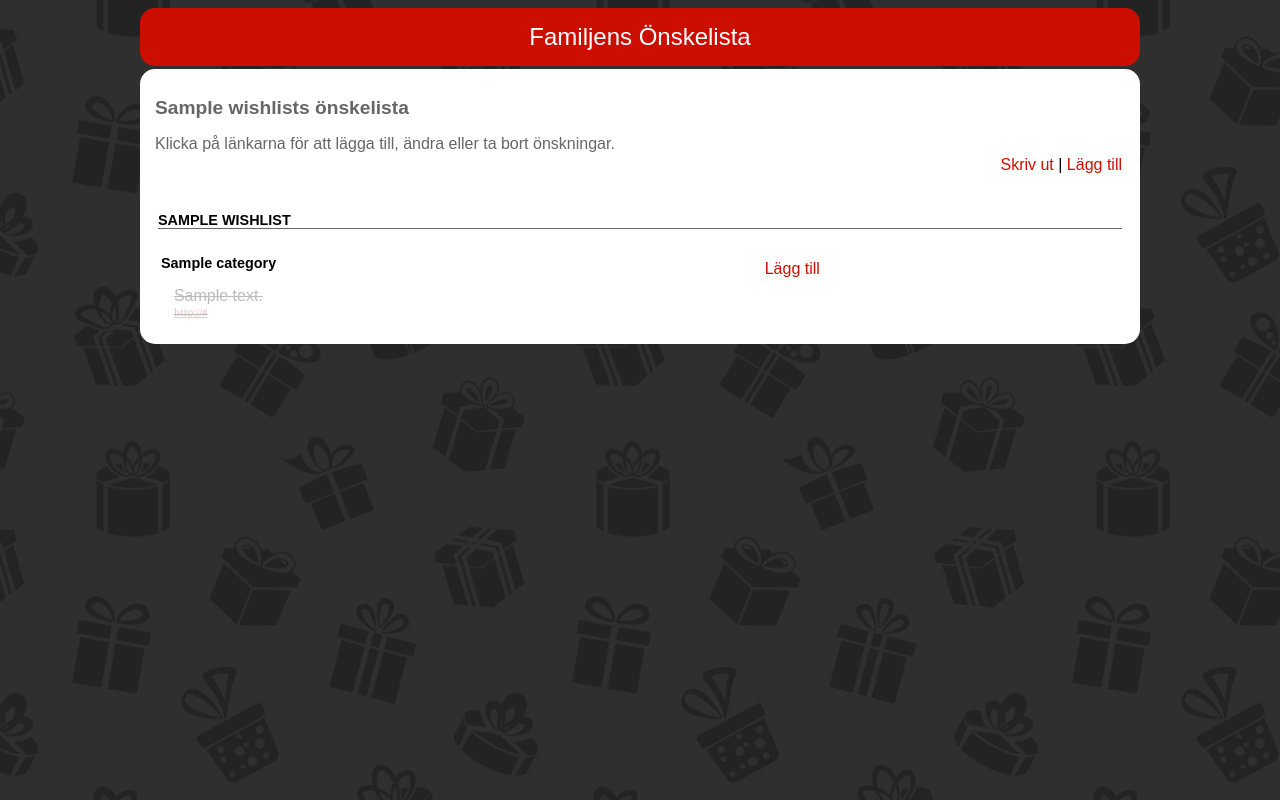
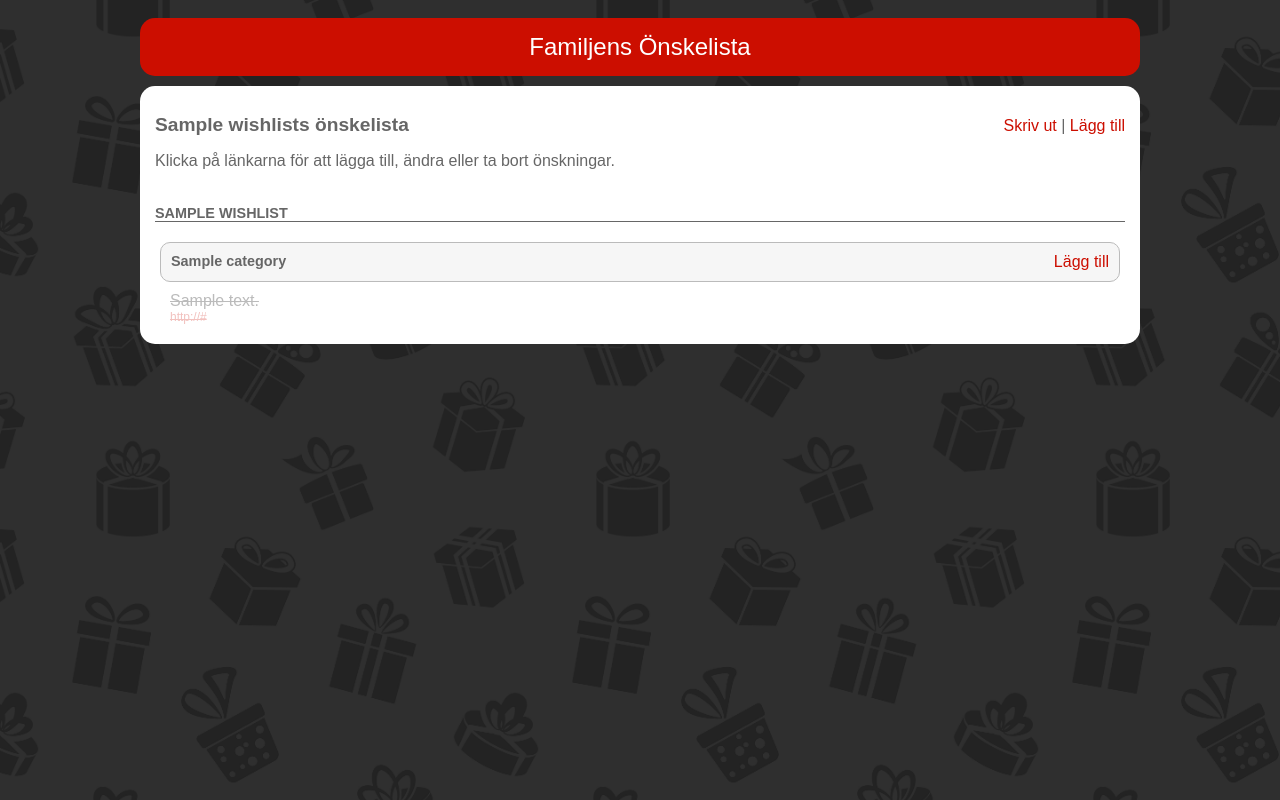
Before and after one commit to m00ndark/wish, a PHP site: page /list.php?id=1 in a window 1280 px wide. Run offline with PHP 8.4, Linux system fonts and the light colour scheme; the visitor is signed in with stand-in values (Sample User, id 1); tables that the repository leaves empty or names only in its code hold one stand-in row (values such as "Sample post"); data that the repository does not hold is empty.

Commit message:
Restyled list page

```diff
--- a/home.php
+++ b/home.php
@@ -196,7 +196,7 @@ dbDisconnect($connection);
 				{
 					A_TCALS["calendar"].f_hide();
 				}
-				closeDialog()
+				closeDialog();
 			}
 
 		</script>
--- a/list.php
+++ b/list.php
@@ -80,20 +80,9 @@ dbDisconnect($connection);
 	<head>
 		<meta name="viewport" content="width=device-width, initial-scale=1.0"/>
 		<meta name="theme-color" content="#2F2F2F"/>
-		<link rel="stylesheet" type="text/css" href="styles/<?php echo ($printMode ? 'print' : 'main'); ?>.css"/>
-		<script src="scripts/common.js" type="text/javascript"></script>
+		<link rel="stylesheet" type="text/css" href="styles/<?php echo ($printMode ? 'print' : 'main'); ?>.css?timestamp=<?php echo time()?>"/>
+		<script src="scripts/common.js?timestamp=<?php echo time()?>" type="text/javascript"></script>
 		<script language="javascript">
-
-			function highlightRow(row)
-			{
-				row.style.backgroundColor = "#F6F6F6";
-				row.cells[0].style.backgroundColor = "#FFFFFF";
-			}
-
-			function dehighlightRow(row)
-			{
-				row.style.backgroundColor = "#FFFFFF";
-			}
 
 			function showTooltip(tooltipLink, wishId)
 			{
@@ -117,12 +106,7 @@ dbDisconnect($connection);
 
 			function reserveWish(wishId)
 			{
-				setDialogSize("overlay", "loader", "dialog");
-				if (openAjaxPage("wish_dialog.php?action=reserve&listId=<?php echo $listId; ?>&wishId=" + wishId, "dialog"))
-				{
-					document.getElementById("overlay").style.display = "block";
-					document.getElementById("loader").style.display = "block";
-				}
+				showDialog("wish_dialog.php?action=reserve&listId=<?php echo $listId; ?>&wishId=" + wishId);
 			}
 
 			function deleteWish(wishId)
@@ -135,22 +119,12 @@ dbDisconnect($connection);
 
 			function editWish(wishId)
 			{
-				setDialogSize("overlay", "loader", "dialog");
-				if (openAjaxPage("wish_dialog.php?action=edit&listId=<?php echo $listId; ?>&wishId=" + wishId, "dialog"))
-				{
-					document.getElementById("overlay").style.display = "block";
-					document.getElementById("loader").style.display = "block";
-				}
+				showDialog("wish_dialog.php?action=edit&listId=<?php echo $listId; ?>&wishId=" + wishId);
 			}
 
 			function addWish(categoryId)
 			{
-				setDialogSize("overlay", "loader", "dialog");
-				if (openAjaxPage("wish_dialog.php?action=add&listId=<?php echo $listId; ?>&categoryId=" + categoryId, "dialog"))
-				{
-					document.getElementById("overlay").style.display = "block";
-					document.getElementById("loader").style.display = "block";
-				}
+				showDialog("wish_dialog.php?action=add&listId=<?php echo $listId; ?>&categoryId=" + categoryId);
 			}
 
 			function printList()
@@ -182,8 +156,7 @@ dbDisconnect($connection);
 
 			function cancelDialog()
 			{
-				document.getElementById("dialog").style.display = "none";
-				document.getElementById("overlay").style.display = "none";
+				closeDialog();
 			}
 
 		</script>
@@ -193,7 +166,7 @@ dbDisconnect($connection);
 		<div id="overlay">
 			<img id="loader" src="images/loader.gif">
 		</div>
-		<div id="dialog" style="display: none;"></div>
+		<div class="dialog" id="dialog"></div>
 
 		<form name="modify_wish" method="post" action="list.php">
 			<input name="action" type="hidden" value="">
@@ -201,7 +174,7 @@ dbDisconnect($connection);
 			<input name="wish_id" type="hidden" value="">
 		</form>
 
-		<div class="row header-row">
+		<div class="row-header">
 			<div class="col-center header">
 				Familjens Önskelista
 			</div>
@@ -209,6 +182,8 @@ dbDisconnect($connection);
 
 		<div class="row">
 			<div class="col-center content">
+				<div class="row">
+					<div class="col-9">
 						<h1>
 <?php
 if ($unauthorizedCall)
@@ -252,7 +227,7 @@ else
 <?php
 if ($unauthorizedCall)
 {
-	echo "Den efterfrågade listan är inte tillgänglig.\n";
+	echo "<p>Den efterfrågade listan är inte tillgänglig.</p>\n";
 	echo "<br><br><br>\n";
 }
 else
@@ -280,12 +255,10 @@ else
 		echo "</p>\n";
 	}
 ?>
-								<table width="100%">
-									<tr>
-										<td align="right">
+					</div>
+					<div class="col-3 right">
+						<p>
 <?php
-if (!$unauthorizedCall)
-{
 	if (!$printMode)
 	{
 		echo '<a href="javascript:printList()">Skriv&nbsp;ut</a>';
@@ -294,26 +267,19 @@ if (!$unauthorizedCall)
 			echo "&nbsp;|&nbsp;<a href=\"javascript:addWish()\">Lägg&nbsp;till</a>\n";
 		}
 	}
-}
 ?>
-										</td>
-									</tr>
-								</table>
-								<table width="100%">
-									<form name="modify_wish" method="post" action="list.php">
-										<input name="action" type="hidden" value="">
-										<input name="wishlist_id" type="hidden" value="<?php echo $listId; ?>">
-										<input name="wish_id" type="hidden" value="">
-									</form>
-									<tr>
-										<td>
-											<h2>
+						</p>
+					</div>
+				</div>
+				<div class="row">
+					<div class="col-12">
+						<h2 class="list">
 <?php
 	echo $listTitle . "\n";
 ?>
 						</h2>
-											<table width="100%">
-												<tr><td height="9"></td></tr>
+					</div>
+				</div>
 <?php
 	$connection = dbConnect();
 	$wishes = [];
@@ -370,24 +336,18 @@ if (!$unauthorizedCall)
 		{
 			if ($wishes[$row]['category_id'] != $last_category_id)
 			{
-				if ($last_category_id != -1)
-				{
-					echo "	<tr>\n";
-					echo "		<td height=\"20\"></td>\n";
-					echo "	</tr>\n";
-				}
-				echo "	<tr>\n";
-				echo "		<td class=\"list_header_left\" colspan=\"3\">\n";
+				echo "	<div class=\"row-category\"" . ($last_category_id < 0 ? " style=\"margin-top: 5px;\"" : "") . ">\n";
+				echo "		<div class=\"auto-col\">\n";
 				echo '			<a name="category-' . $wishes[$row]['category_id'] . "\"></a>\n";
-				echo '			<h3>' . $wishes[$row]['name'] . "</h3>\n";
-				echo "		</td>\n";
-				echo "		<td class=\"list_header_right\">\n";
+				echo '			<h4>' . $wishes[$row]['name'] . "</h4>\n";
+				echo "		</div>\n";
+				echo "		<div class=\"auto-col right\">\n";
 				if (!$printMode && $myList)
 				{
 					echo '			<a href="javascript:addWish(' . $wishes[$row]['category_id'] . ")\">Lägg&nbsp;till</a>\n";
 				}
-				echo "		</td>\n";
-				echo "	</tr>\n";
+				echo "		</div>\n";
+				echo "	</div>\n";
 				$last_category_id = $wishes[$row]['category_id'];
 			}
 			// show indication for reserved wishes?
@@ -398,16 +358,15 @@ if (!$unauthorizedCall)
 			$canBeReserved = ($listIsLocked && !$isFullyReserved && ($maxReservationCount > 0
 					|| $maxReservationCount == -1 && array_search($_SESSION['user_id'], $wishes[$row]['reservations']) === false));
 			$link = (strpos($wishes[$row]['link'], 'http://') === FALSE && strpos($wishes[$row]['link'], 'https://') === FALSE ? 'http://' : '') . $wishes[$row]['link'];
-			echo "	<tr onMouseOver=\"highlightRow(this);\" onMouseOut=\"dehighlightRow(this);\">\n";
-			echo "		<td width=\"5\">&nbsp;&nbsp;</td>\n";
-			echo "		<td class=\"list_row_left\">\n";
+			echo "	<div class=\"row-list hover\">\n";
+			echo "		<div class=\"auto-col\">\n";
 			echo '			' . ($isFullyReserved ? '<span class="reserved_wish">' : '') . $wishes[$row]['short_description'];
+			echo ($isFullyReserved ? '</span><span class="reserved_wish_link">' : "");
 			echo ($wishes[$row]['link'] != '' ? "\n			<br><a href=\"" . $link . '" class="' . ($isFullyReserved ? 'reserved_wish' : 'wish') . '" target="wish-link-'
 				. $wishes[$row]['wish_id'] . '">' . $link . '</a>' : '');
 			echo ($isFullyReserved ? '</span>' : '') . "\n";
-			echo "		</td>\n";
-			echo "		<td class=\"list_row_center\" width=\"20\"></td>\n";
-			echo "		<td class=\"list_row_right\">\n";
+			echo "		</div>\n";
+			echo "		<div class=\"auto-col right\">\n";
 			if ($isReserved)
 			{
 				$showReservedInMyList = ($myList && !$listIsLocked);
@@ -470,43 +429,31 @@ if (!$unauthorizedCall)
 						. '&nbsp;<a href="javascript:reserveWish(' . $wishes[$row]['wish_id'] . ")\">Reservera</a>\n";
 				}
 			}
-			echo "		</td>\n";
-			echo "	</tr>\n";
+			echo "		</div>\n";
+			echo "	</div>\n";
 		}
 	}
 	else
 	{
-		echo "	<tr>\n";
-		echo "		<td class=\"small\">\n";
+		echo "	<div class=\"row\">\n";
+		echo "		<div class=\"col-12 small\">\n";
 		echo "			(det finns inga önskningar i denna lista)\n";
-		echo "		</td>\n";
-		echo "	</tr>\n";
+		echo "		</div>\n";
+		echo "	</div>\n";
 	}
 	dbDisconnect($connection);
+} // $unauthorizedCall - else
 ?>
-											</table>
-										</td>
-									</tr>
-								</table>
-								<br><br>
-<?php
-} // $unauthorizedCall
-if (!$printMode)
-{
-	echo "<br>\n";
-}
-?>
-								<table width="100%">
-									<tr>
-										<td>
+				<div class="row-footer">
+					<div class="auto-col">
 <?php
 if (!$printMode)
 {
 	echo "<a href=\"home.php\">Tillbaka</a>\n";
 }
 ?>
-										</td>
-										<td align="right">
+					</div>
+					<div class="auto-col right">
 <?php
 if (!$unauthorizedCall)
 {
@@ -535,9 +482,8 @@ if (!$unauthorizedCall)
 	}
 }
 ?>
-										</td>
-									</tr>
-								</table>
+					</div>
+				</div>
 <?php
 /*
 	foreach ($_SESSION as $key => $value)
@@ -546,11 +492,7 @@ if (!$unauthorizedCall)
 	}
 */
 ?>
-							</td>
-						</tr>
-					</table>
-				</td>
-			</tr>
-		</table>
+			</div>
+		</div>
 	</body>
 </html>
--- a/styles/main.css
+++ b/styles/main.css
@@ -6,6 +6,7 @@
 	--theme-color: #CC0E00;
 	--light-theme-color: #F2C2BF;
 	--text-color: #666666;
+	--light-text-color: #BBBBBB;
 	--bubble-frame-color: #BBBBBB;
 	--hover-back-color: #F6F6F6;
 }
@@ -53,6 +54,7 @@ body {
 	float: left;
 	padding: 0px;
 	flex-grow: 1;
+	align-items: flex-start;
 }
 
 [class*="row"]::after {
@@ -63,6 +65,15 @@ body {
 
 .row {
 	padding-bottom: 3px;
+}
+
+.row-category {
+	display: flex;
+	border-radius: 10px;
+	padding: 10px;
+	border: 1px solid var(--bubble-frame-color);
+	background: var(--hover-back-color);
+	margin: 20px 5px 5px 5px;
 }
 
 /* For mobile phones: */
@@ -78,10 +89,10 @@ body {
 	/* For desktop: */
 	.row-list {
 		display: flex;
-		border-radius: 0px;
-		padding: 3px;
+		border-radius: 10px;
+		padding: 5px 10px 5px 10px;
 		border: 0px;
-		margin: 0px;
+		margin: 0px 5px 0px 5px;
 	}
 }
 
@@ -159,7 +170,7 @@ body {
 }
 
 .small {
-	font-size: 0.625rem;
+	font-size: 0.75rem;
 }
 
 h1 {
@@ -173,9 +184,25 @@ h2 {
 	margin: 32px 0px 12px 0px;
 }
 
+h2.list {
+	margin: 12px 0px 12px 0px;
+}
+
+@media only screen and (min-width: 1016px) {
+	/* For desktop: */
+	h2.list {
+		margin: 32px 0px 12px 0px;
+	}
+}
+
 h3 {
 	font-size: 0.9rem;
 	margin: 0px 0px 12px 0px;
+}
+
+h4 {
+	font-size: 0.9rem;
+	margin: 0px;
 }
 
 p {
@@ -213,49 +240,49 @@ a:active {
 a.wish:link {
 	color: var(--theme-color);
 	text-decoration: none;
-	font: 10px Georgia;
+	font-size: 0.75rem;
 }
 
 a.wish:visited {
 	color: var(--theme-color);
 	text-decoration: none;
-	font: 10px Georgia;
+	font-size: 0.75rem;
 }
 
 a.wish:hover {
 	color: var(--theme-color);
 	text-decoration: underline;
-	font: 10px Georgia;
+	font-size: 0.75rem;
 }
 
 a.wish:active {
 	color: var(--theme-color);
 	text-decoration: underline;
-	font: 10px Georgia;
+	font-size: 0.75rem;
 }
 
 a.reserved_wish:link {
 	color: var(--light-theme-color);
-	text-decoration: underline;
-	font: 10px Georgia;
+	text-decoration: none;
+	font-size: 0.75rem;
 }
 
 a.reserved_wish:visited {
 	color: var(--light-theme-color);
-	text-decoration: underline;
-	font: 10px Georgia;
+	text-decoration: none;
+	font-size: 0.75rem;
 }
 
 a.reserved_wish:hover {
 	color: var(--light-theme-color);
-	text-decoration: none;
-	font: 10px Georgia;
+	text-decoration: underline;
+	font-size: 0.75rem;
 }
 
 a.reserved_wish:active {
 	color: var(--light-theme-color);
-	text-decoration: none;
-	font: 10px Georgia;
+	text-decoration: underline;
+	font-size: 0.75rem;
 }
 
 form {
@@ -286,7 +313,12 @@ select {
 
 span.reserved_wish {
 	text-decoration: line-through;
-	color: #BBBBBB;
+	color: var(--light-text-color);
+}
+
+span.reserved_wish_link {
+	text-decoration: line-through;
+	color: var(--light-theme-color);
 }
 
 span.print_date {
```
Lines whose indentation alone changed are shown as unchanged.
